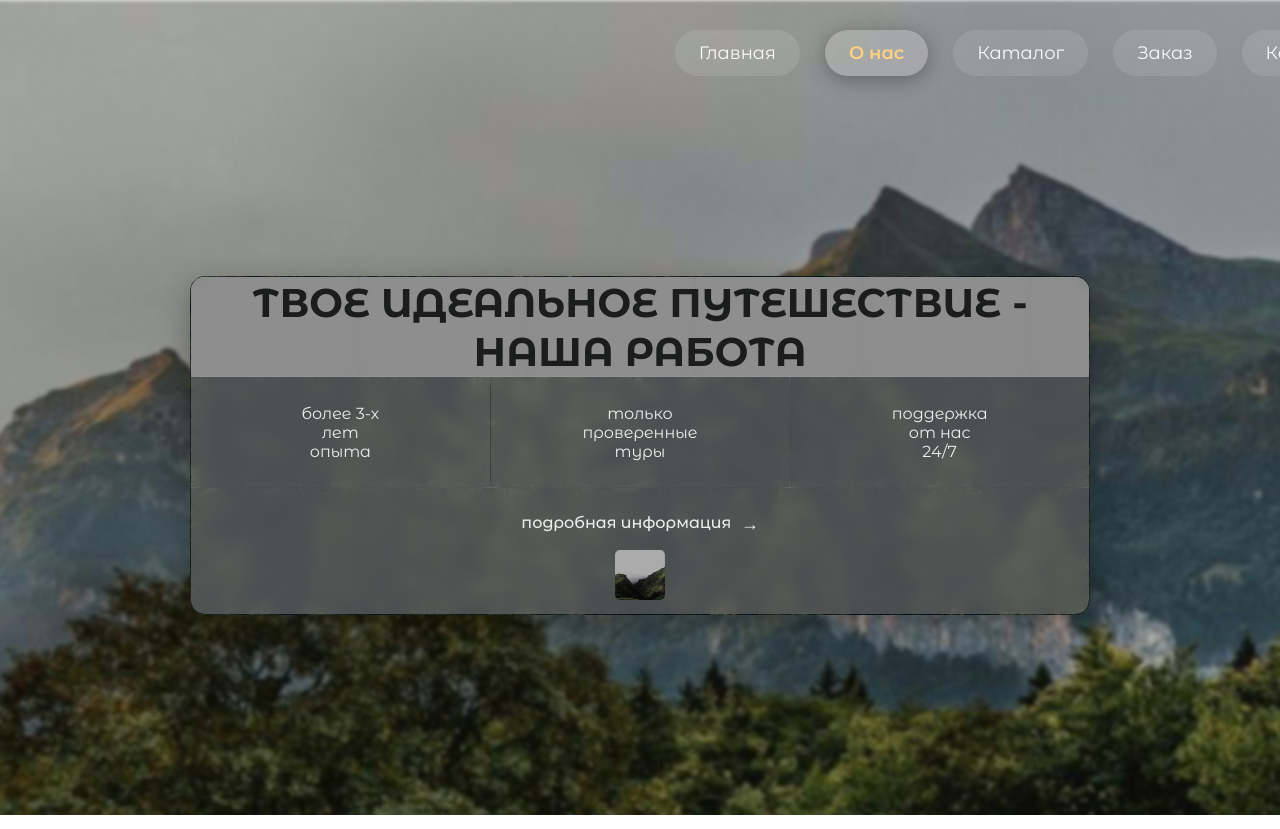
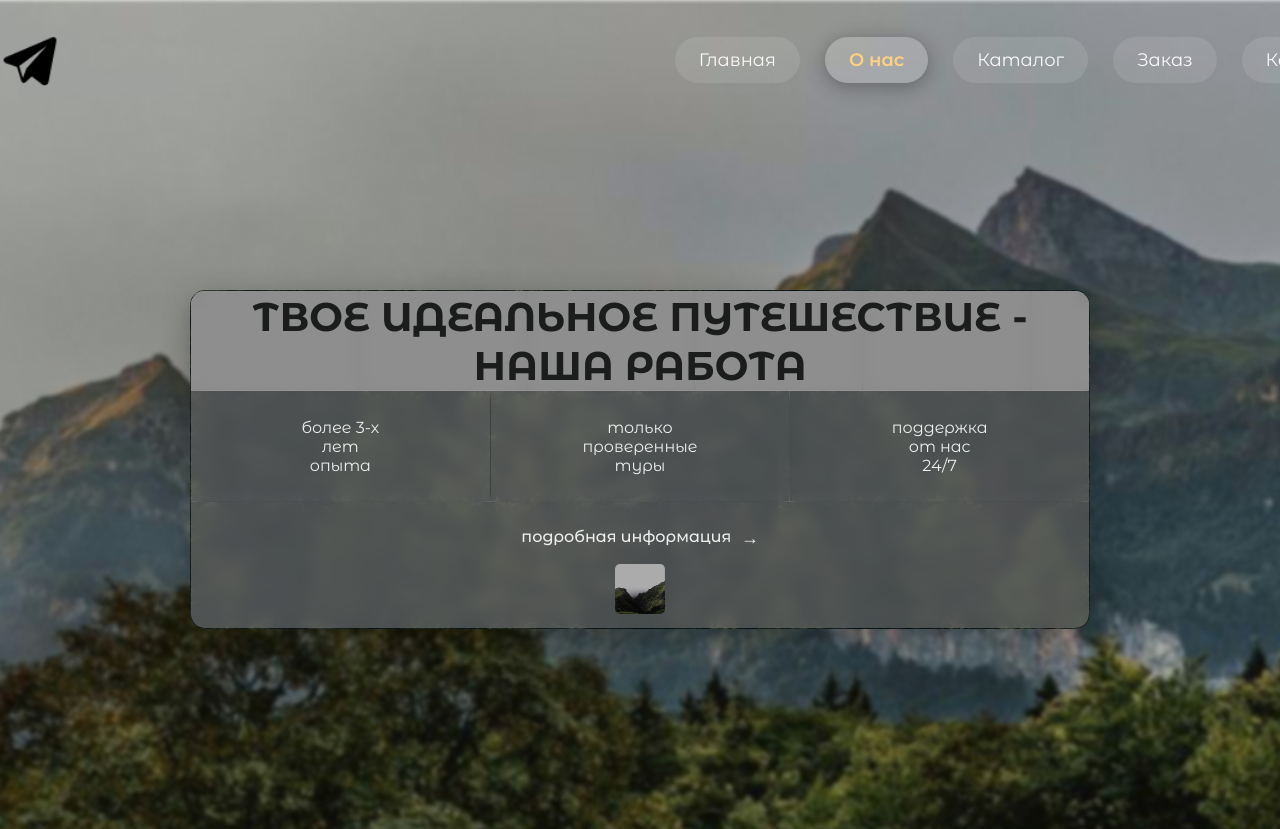
Before and after one commit to Anywns/web_technologies, a plain HTML site: page about.html in a window 1280 px wide. Shown: the top 829 px of the page. Drawn offline with Linux system fonts and the light colour scheme.

Commit message:
Update about.html

```diff
--- a/about.html
+++ b/about.html
@@ -12,6 +12,9 @@
         <header class="site_header">
         <div class="container">
             <nav class="nav">
+                <a class="logo" href="https://t.me/anywns" target="_blank" rel="noopener noreferrer" aria-label="Перейти на внешний сайт">
+                  <img src="img/tg.png" alt="Логотип сайта" width="72" height="72">
+                </a>
             <ul class="menu">
                 <li><a href="index.html">Главная</a></li>
                 <li class="active"><a href="about.html">О нас</a></li>
```
